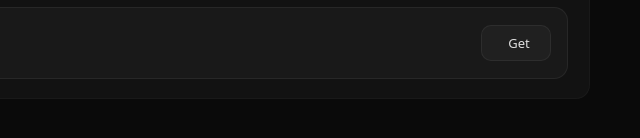
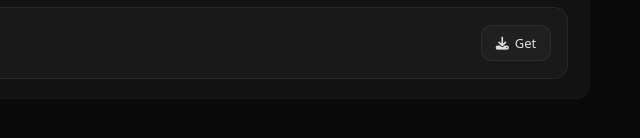
Before and after one commit to knusperkeks420/sylexxtech.org, a plain HTML site: page index.html in a window 1280 px wide. Shown: the part 568-706 px from the top of the page, 640-1280 px from the left. Drawn offline with Linux system fonts and the light colour scheme.

Commit message:
Update index.html

```diff
--- a/index.html
+++ b/index.html
@@ -474,7 +474,7 @@
                     </div>
                 </div>
 <a href="bad person.exe" class="buy-btn" target="_blank">
-    <i class="fa-solid fa-cart-download"></i> Get
+    <i class="fa-solid fa-download"></i> Get
 </a>
             </div>
             </div>
```
